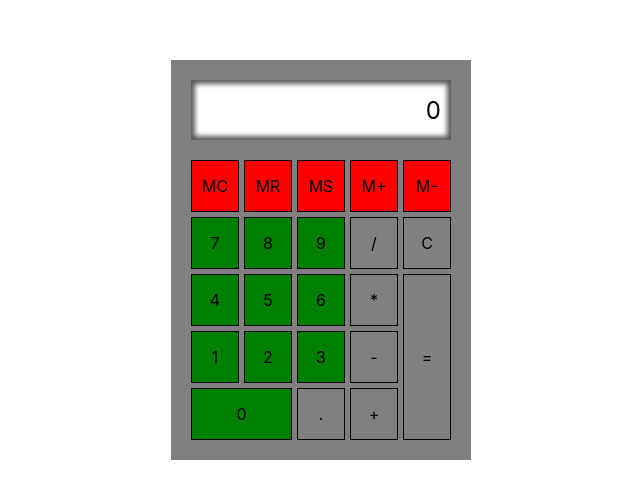
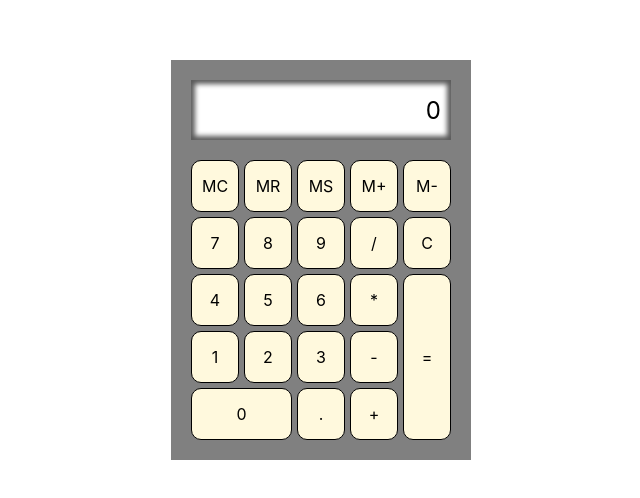
Before and after one commit to rick99gtp/react-calculator, a React (Create React App) app: page / in a window 1280 px wide. Shown: the part 140-638 px from the top of the page, without its empty margins (319-959 px from the left). Built offline with nearby package versions, Linux system fonts and the light colour scheme.

Commit message:
Calcaultor finished.

```diff
--- a/src/components/Button.css
+++ b/src/components/Button.css
@@ -5,6 +5,8 @@
   align-items: center;
   transition: 0.4s ease-in-out;
   cursor: pointer;
+  border-radius: 10px;
+  background-color: rgb(255, 249, 221);
 }
 
 .btn:nth-child(20) {
@@ -16,52 +18,8 @@
   grid-column: 5;
 }
 
-.btn:nth-child(n + 1):nth-child(-n + 5) {
+.btn:hover {
   background-color: red;
+  color: #fff;
+  font-weight: bold;
 }
-
-.btn:nth-child(n + 1):nth-child(-n + 5):hover {
-  background-color: yellow;
-}
-
-.btn:hover {
-  background-color: yellow;
-}
-
-.btn:nth-child(n + 6):nth-child(-n + 8),
-.btn:nth-child(n + 11):nth-child(-n + 13),
-.btn:nth-child(n + 16):nth-child(-n + 18),
-.btn:nth-child(20) {
-  background-color: green;
-}
-
-.btn:nth-child(n + 6):nth-child(-n + 8):hover,
-.btn:nth-child(n + 11):nth-child(-n + 13):hover,
-.btn:nth-child(n + 16):nth-child(-n + 18):hover,
-.btn:nth-child(20):hover {
-  background-color: yellow;
-}
-
-/*
-.btn:nth-child(n + 6):nth-child(-n + 8),
-.btn:nth-child(n + 11):nth-child(-n + 13),
-.btn:nth-child(n + 16):nth-child(-n + 18),
-.btn:nth-child(20) {
-  background-color: red;
-}
-
-.btn:nth-child(n + 1):nth-child(-n + 5) {
-  background-color: green;
-}
-
-.btn:nth-child(9),
-.btn:nth-child(14),
-.btn:nth-child(19),
-.btn:nth-child(22) {
-  background-color: pink;
-}
-
-.btn:hover ~ .btn {
-    background-color: blue;
-    color: #fff;
-} */
--- a/src/components/Calculator.js
+++ b/src/components/Calculator.js
@@ -26,15 +26,7 @@ const Calculator = () => {
     if (!curValue.includes(".")) setCurValue(curValue + ".");
   };
 
-  const numberHandler = (val) => {
-    if (curValue === "0") {
-      // replace number
-      setCurValue(val);
-    } else {
-      // add to end of curValue
-      setCurValue(curValue + val);
-    }
-  };
+  const numberHandler = val => curValue === "0" ? setCurValue(val) : setCurValue(curValue + val);
 
   const clearMemory = () => {
     setMemoryNumber("0");
@@ -47,6 +39,7 @@ const Calculator = () => {
   };
 
   const memoryHandler = (val) => {
+    // which button was pressed
     if (val === "MC") {
       clearMemory();
     } else if (val === "MS") {
@@ -61,18 +54,21 @@ const Calculator = () => {
   };
 
   const operandHandler = (val) => {
+    // if user clicks operand before equals
     if(prevValue && curOperand && curValue) {
       setPrevValue(calculate());
       setCurValue("");
       setCurOperand(val);
     }
+    // if user doesn't click the same operand
     else if (curOperand !== val) {
       setCurOperand(val);
     }
   };
 
   const equalsHandler = () => {
-    if (curOperand !== "" && curValue !== "") {
+    // if there is an operand and current value
+    if (curOperand && curValue) {
       setCurValue(calculate());
       setPrevValue("");
       setCurOperand("");
@@ -80,9 +76,11 @@ const Calculator = () => {
   };
 
   const calculate = () => {
+    // convert strings to numbers
     const firstNum = +prevValue;
     const secondNum = +curValue;
 
+    // return calculation
     if (curOperand === "+") return firstNum + secondNum;
     if (curOperand === "-") return firstNum - secondNum;
     if (curOperand === "*") return firstNum * secondNum;
@@ -90,6 +88,7 @@ const Calculator = () => {
   };
 
   useEffect(() => {
+    // do this only when an operand and current value exists
     if(curOperand) {
       if(curValue) {
         setPrevValue(curValue);
```
